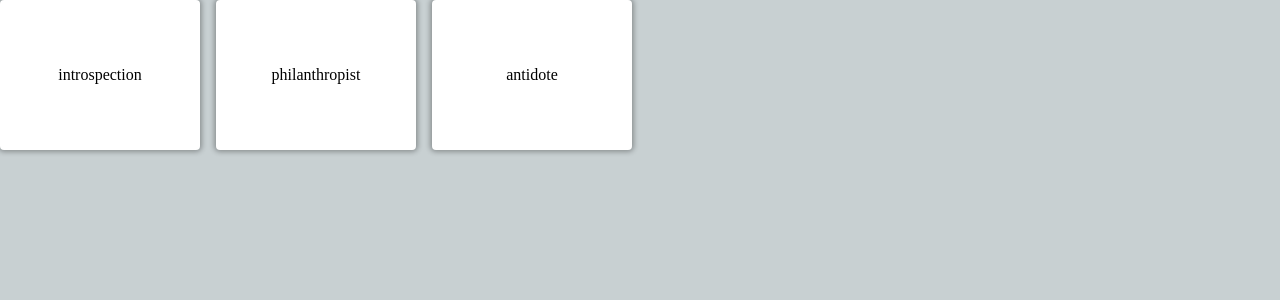
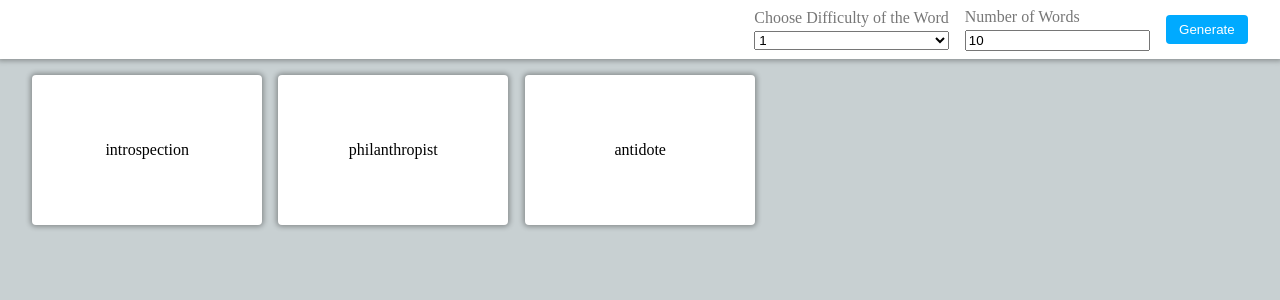
Before and after one commit to gksaurabh/GRE-Wordlist-webapp, a React (Create React App) app in the folder gre-flashcart-app/: page / in a window 1280 px wide. Shown: the top 300 px of the page. Built offline with nearby package versions, Linux system fonts and the light colour scheme; no server answers.

Commit message:
Randomize Generate Button Functionality Complete

```diff
--- a/gre-flashcart-app/src/App.js
+++ b/gre-flashcart-app/src/App.js
@@ -1,4 +1,4 @@
-import React, {useState, useEffect} from "react";
+import React, {useState, useEffect, useRef} from "react";
 import FlashcardList from "./FlashcardList";
 import axios from 'axios';
 import './app.css'
@@ -7,8 +7,30 @@ import './app.css'
 function App() {
   const [flashcards, setFlashcards] = useState(SAMPLE_FLASHCARDS);
 
+  const difficultyLevelE1 = useRef();
+  const amountE1 = useRef();
+  const [difficultyLevel, setDifficultyLevel] = useState([]);
+
   useEffect(() => {
     axios.get('/rated-wordlist')
+    .then(res => {
+      setDifficultyLevel(res.data.difficulty);
+    })
+  },[])
+
+  useEffect(() => {
+
+  },[])
+
+  function handleSubmit(e){
+    e.preventDefault()
+    axios.get('/rated-wordlist/generate', {
+      params:{
+        amount: amountE1.current.value,
+        difficultyLevel: difficultyLevelE1.current.value
+      }
+
+    })
     .then(res => {
       setFlashcards(res.data.map((wordItem, index)=>{
         return {
@@ -19,9 +41,37 @@ function App() {
       }))
       console.log(res.data);
     })
-  },[])
+  }
+
   return (
-   <FlashcardList flashcards = {flashcards}/>
+    <>
+      <form className="header" onSubmit={handleSubmit}>
+        <div className="form-group">
+          <label htmlFor="difficulty-level">Choose Difficulty of the Word</label>
+          <select id="difficulty-level" ref={difficultyLevelE1}>
+            <option value="1" key="1">1</option>
+            <option value="2" key="2">2</option>
+            <option value="3" key="3">3</option>
+            <option value="4" key="4">4</option>
+            <option value="5" key="5">5</option>
+          </select>
+        </div>
+
+        <div className="form-group">
+          <label htmlFor="amount">Number of Words</label>
+          <input type="number" id="amount" min="1" step="1" defaultValue={10} ref={amountE1}/>
+        </div>
+
+        <div className="form-group">
+          <button className="btn">Generate</button>
+        </div>
+      </form>
+
+
+      <div className="container">
+        <FlashcardList flashcards = {flashcards}/>
+      </div>
+    </>
   );
 }
 
--- a/gre-flashcart-app/src/app.css
+++ b/gre-flashcart-app/src/app.css
@@ -3,8 +3,43 @@ body{
    margin: 0;
 }
 
+.header{
+    display: flex;
+    justify-content: flex-end;
+    align-items: center;
+    flex-wrap: wrap;
+    background-color: white;
+    padding: 0 1.5rem;
+    box-shadow: 0 0 5px 2px rgba(0, 0, 0, .3);
+}
+
+.form-group {
+    display: flex;
+    flex-direction: column;
+    margin: .5rem;
+}
+
+.form-group > label {
+    color: #777;
+    font: .75rem;
+    margin-bottom: .25rem;
+}
+
+.btn {
+    background-color: hsl(200, 100%, 50%);
+    color: white;
+    padding: .5em 1em;
+    border-radius: .3em;
+    border: none;
+    cursor: pointer;
+}
+
+.btn:hover {
+    background-color: hsl(200, 100%, 40%);
+}
+
 .container {
-    max-width: 900px;
+    max-width: 9000px;
     margin: 1rem 2rem;
 }
 .card-grid {
```
Also changed, not shown: 1 other file (tests, documents, lock files or other folders).
